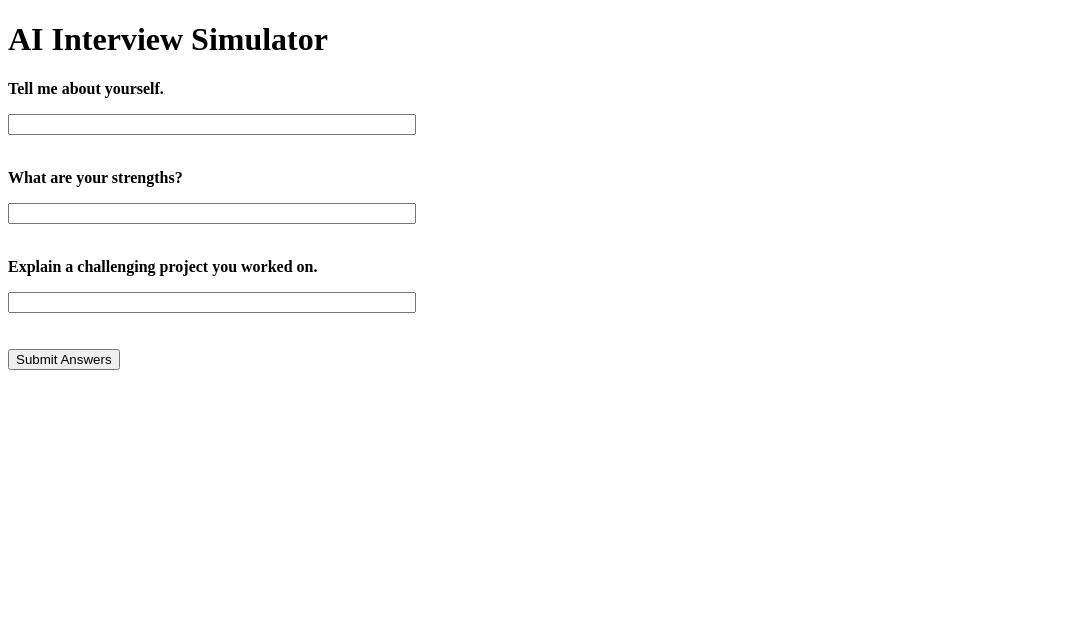
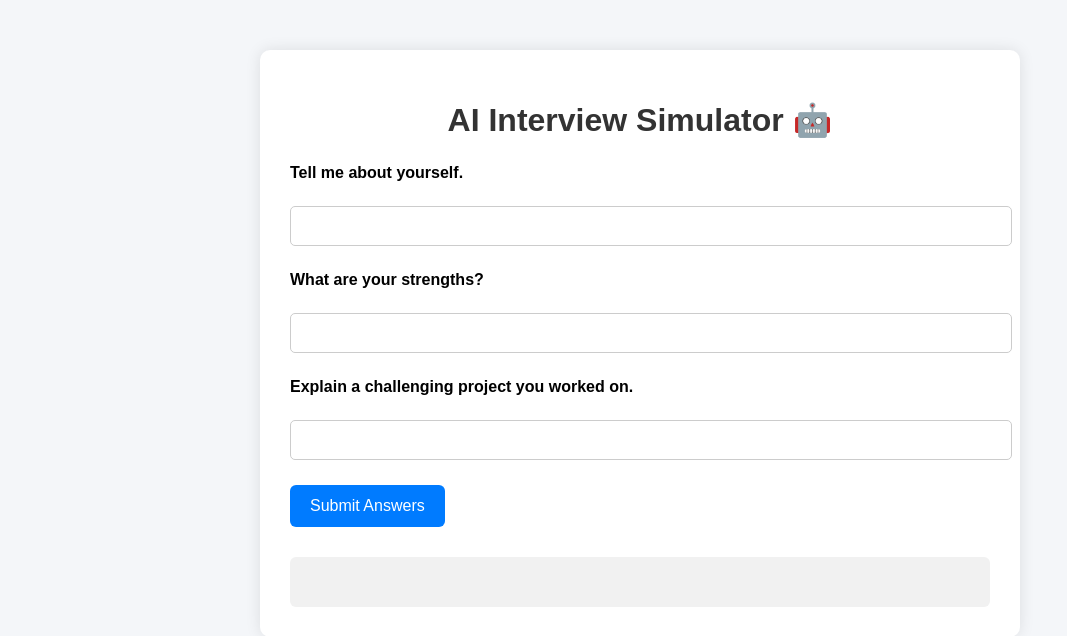
Before and after one commit to sakshisah7/ai-interview-simulator, a Flask app: page / in a window 1280 px wide. Shown: the top 636 px of the page, without its empty margins (0-1067 px from the left). Run offline with Flask 3, Linux system fonts and the light colour scheme.

Commit message:
Added professional UI styling

```diff
--- a/backend/server.py
+++ b/backend/server.py
@@ -14,14 +14,14 @@ questions = [
     {"id": 3, "question": "Explain a challenging project you worked on."}
 ]
 
-# Ideal answers used for semantic comparison
+# Ideal answers used for comparison
 ideal_answers = [
     "My name is Sakshi and I have a background in computer applications with experience in AI and software development.",
     "My strengths include confidence, problem-solving skills, and strong technical knowledge.",
     "I worked on an AI-based project where I faced challenges in model training and successfully solved them."
 ]
 
-# Home page (HTML interface)
+# Home page
 @app.route("/")
 def home():
     return render_template("index.html")
@@ -59,10 +59,16 @@ def evaluate_answers():
 
             similarity_score = similarity.item()
 
-            # Save similarity percentage
+            # Save similarity + feedback
             details.append({
                 "question": questions[i]["question"],
-                "similarity": round(similarity_score * 100, 2)
+                "similarity": round(similarity_score * 100, 2),
+                "feedback": (
+                    "Excellent answer!" if similarity_score > 0.8 else
+                    "Good answer but could include more details." if similarity_score > 0.6 else
+                    "Partially relevant answer." if similarity_score > 0.4 else
+                    "Answer not relevant to the question."
+                )
             })
 
             # scoring threshold
--- a/backend/templates/index.html
+++ b/backend/templates/index.html
@@ -2,37 +2,116 @@
 <html>
 <head>
     <title>AI Interview Simulator</title>
+
+<style>
+
+body{
+    font-family: Arial, sans-serif;
+    background:#f4f6f9;
+    margin:0;
+    padding:0;
+}
+
+.container{
+    width:700px;
+    margin:50px auto;
+    background:white;
+    padding:30px;
+    border-radius:10px;
+    box-shadow:0 0 15px rgba(0,0,0,0.1);
+}
+
+h1{
+    text-align:center;
+    color:#333;
+}
+
+.question{
+    margin-top:25px;
+}
+
+input{
+    width:100%;
+    padding:10px;
+    margin-top:8px;
+    border:1px solid #ccc;
+    border-radius:5px;
+    font-size:16px;
+}
+
+button{
+    margin-top:25px;
+    padding:12px 20px;
+    background:#007bff;
+    color:white;
+    border:none;
+    border-radius:6px;
+    font-size:16px;
+    cursor:pointer;
+}
+
+button:hover{
+    background:#0056b3;
+}
+
+.result{
+    margin-top:30px;
+    padding:15px;
+    background:#f1f1f1;
+    border-radius:6px;
+}
+
+</style>
+
 </head>
+
+
 <body>
 
-    <h1>AI Interview Simulator</h1>
+<div class="container">
+
+<h1>AI Interview Simulator 🤖</h1>
 
 <form id="interviewForm">
 <div id="questions"></div>
-        <br>
+
 <button type="submit">Submit Answers</button>
 </form>
 
+<div class="result">
 <h2 id="result"></h2>
+</div>
+
+</div>
 
 <script>
-async function loadQuestions() {
+
+async function loadQuestions(){
+
 const response = await fetch('/questions');
 const questions = await response.json();
 
 const container = document.getElementById("questions");
 
 questions.forEach(q => {
+
 const div = document.createElement("div");
+
+div.classList.add("question");
+
 div.innerHTML = `
 <p><strong>${q.question}</strong></p>
-            <input type="text" name="answer" style="width:400px"><br><br>
+<input type="text" name="answer">
 `;
+
 container.appendChild(div);
+
 });
+
 }
 
-document.getElementById("interviewForm").addEventListener("submit", async function(e) {
+document.getElementById("interviewForm").addEventListener("submit", async function(e){
+
 e.preventDefault();
 
 const inputs = document.querySelectorAll("input[name='answer']");
@@ -42,18 +121,22 @@ document.getElementById("interviewForm").addEventListener("submit", async functi
 answers.push(input.value);
 });
 
-    const response = await fetch('/evaluate', {
-        method: 'POST',
-        headers: { 'Content-Type': 'application/json' },
-        body: JSON.stringify({ answers: answers })
+const response = await fetch('/evaluate',{
+method:'POST',
+headers:{'Content-Type':'application/json'},
+body:JSON.stringify({answers:answers})
 });
 
 const result = await response.json();
 
 let output = `Final Score: ${result.score}/${result.total}\n\n`;
 
-result.details.forEach((item, index) => {
-    output += `Question ${index + 1} Similarity: ${item.similarity}%\n`;
+result.details.forEach((item,index)=>{
+
+output += `Question ${index+1}\n`;
+output += `Similarity: ${item.similarity}%\n`;
+output += `Feedback: ${item.feedback}\n\n`;
+
 });
 
 document.getElementById("result").innerText = output;
@@ -61,6 +144,7 @@ document.getElementById("result").innerText = output;
 });
 
 loadQuestions();
+
 </script>
 
 </body>
```
Lines whose indentation alone changed are shown as unchanged.
